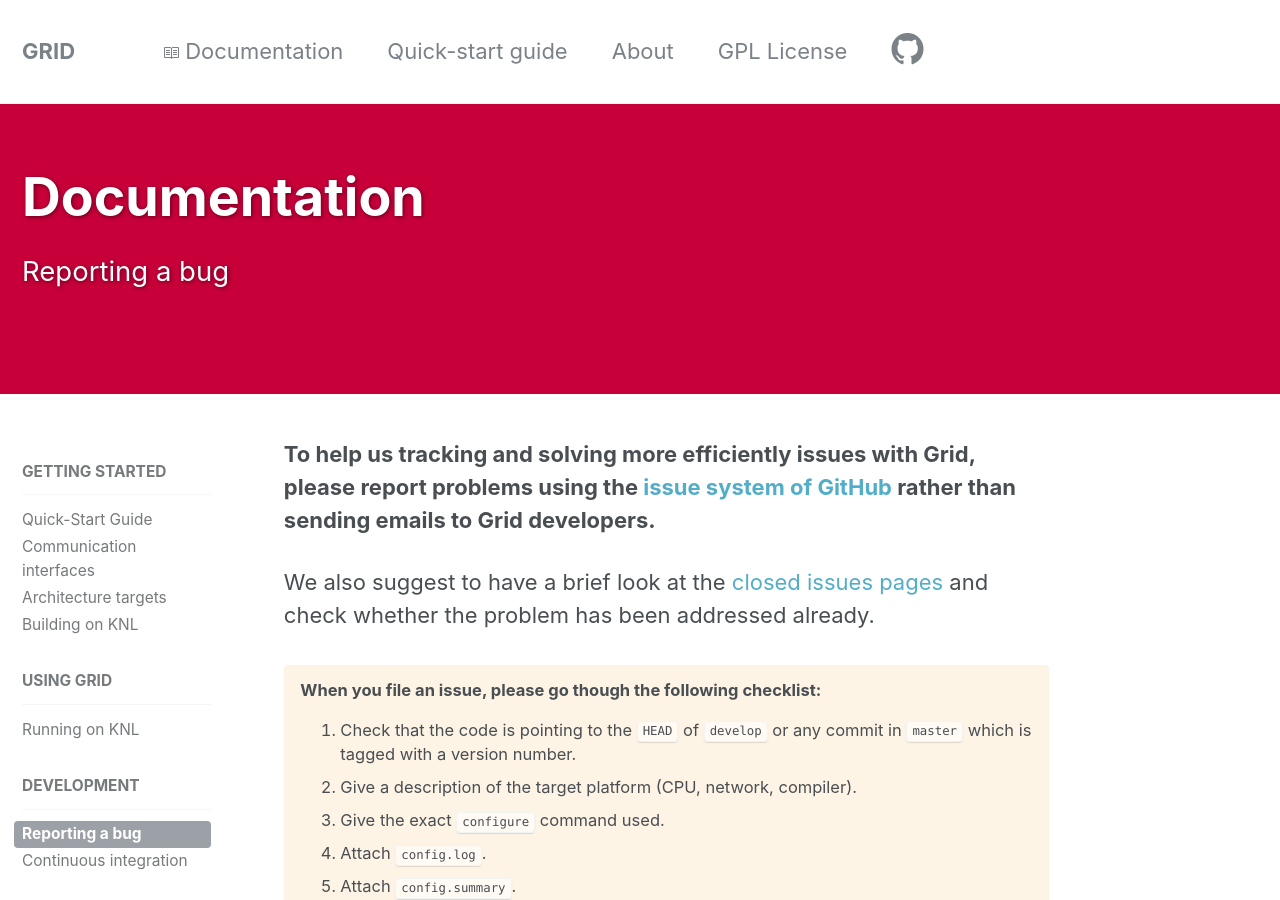
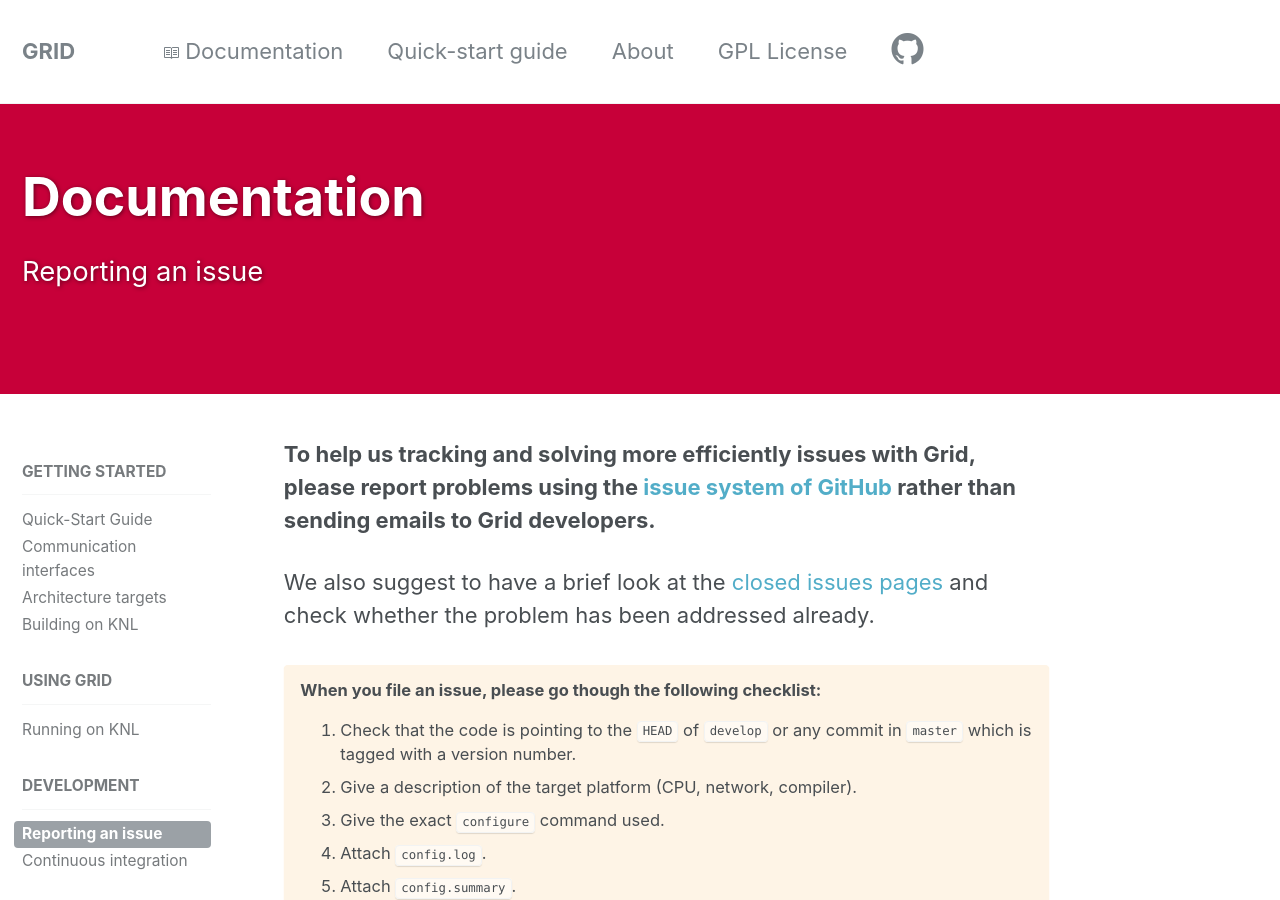
Before and after one commit to paboyle/Grid, a Jekyll site: the page built from _pages/docs/bug_report.md, in a window 1280 px wide and 900 px high. Built offline with Jekyll 4.4.1, drawn with Linux system fonts in a browser that asks for light colours.

Commit message:
Small change in naming of the pages

```diff
--- a/_data/navigation.yml
+++ b/_data/navigation.yml
@@ -33,7 +33,7 @@ docs:
 
   - title: Development
     children:
-      - title: "Reporting a bug"
+      - title: "Reporting an issue"
         url: /docs/bug_report/
       - title: "Continuous integration"
         url: /docs/travis/
--- a/_pages/docs/bug_report.md
+++ b/_pages/docs/bug_report.md
@@ -2,7 +2,7 @@
 layout: single
 title : "Documentation"
 author_profile: false
-excerpt: "Reporting a bug"
+excerpt: "Reporting an issue"
 header:
   overlay_color: "#C70039"
 permalink: /docs/bug_report/
```
